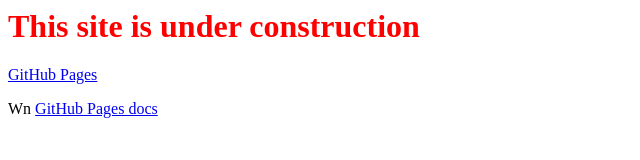
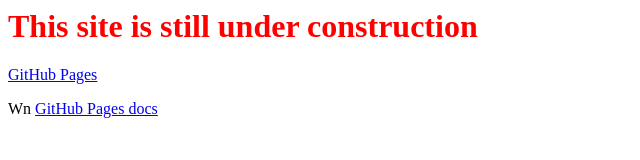
Before and after one commit to MarcoDorantes/MarcoDorantes.github.io, a plain HTML site: page index.html in a window 1280 px wide. Shown: the whole page, without its empty margins (0-640 px from the left). Drawn offline with Linux system fonts and the light colour scheme.

Commit message:
Updated index.html

```diff
--- a/index.html
+++ b/index.html
@@ -1,3 +1,3 @@
-<h1 style='color:red'>This site is under construction</h1>
+<h1 style='color:red'>This site is still under construction</h1>
 <p><a href='https://pages.github.com/'>GitHub Pages</a></p>
 <p>Wn <a href='https://help.github.com/pages/'>GitHub Pages docs</a></p>
```
